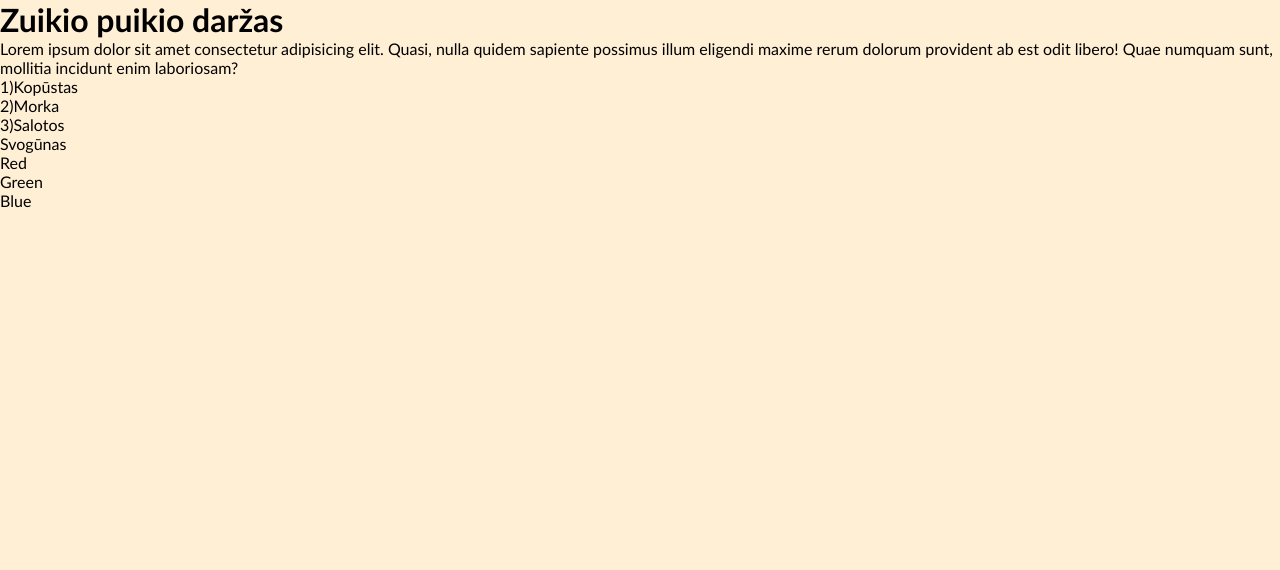
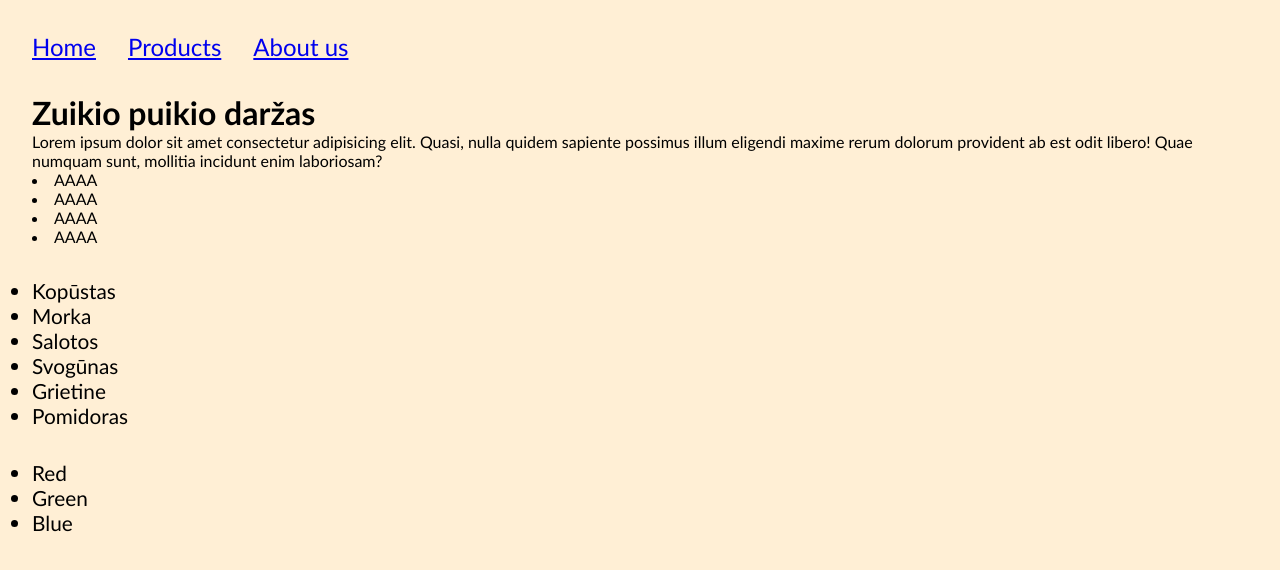
Before and after one commit to RasaZuk/dom, a website: page about-us/index.html in a window 1280 px wide. Drawn offline with Linux system fonts and the light colour scheme.

Commit message:
DOM lessons

```diff
--- a/about-us/about.js
+++ b/about-us/about.js
@@ -1,4 +1,4 @@
-const h1DOM = document.getElementById('title');
+/*const h1DOM = document.getElementById('title');
 console.log(h1DOM);
 
 const pDOM = document.getElementsByTagName('p');
@@ -15,9 +15,34 @@ console.log(ulDOM[0]);
 
 const liDOM = ulDOM[0].getElementsByTagName('li');
 
+for (let i = 0; i < liDOM.length; i++) {
+    console.log(liDOM[i].innerText);
+}
+
+//elementas.innerText = '145621';
+
+const sarasas = document.getElementById('pirkiniu-sarasas');
+
+console.log(sarasas);
+
+const sarasoDaiktai = sarasas.getElementsByTagName('li');
+console.log(sarasoDaiktai);
+
+for (let i = 0; i < sarasoDaiktai.length; i++) {
+    sarasoDaiktai[i].innerText = (i + 1) + ') ' + sarasoDaiktai[i].innerText;
+
+    console.log(i + 1) + ') ' + sarasoDaiktai[i].innerText;
+}
+    */
+
+const ulDOM = document.getElementsByTagName('ul');
+console.log(ulDOM);
+
+const liDOM = ulDOM[1].getElementsByTagName('li');
 
 for (let i = 0; i < liDOM.length; i++) {
     console.log(liDOM[i].innerText);
 }
 
-//elementas.innerText = '145621';
+const pomidoroVaikaiDOM = document.getElementById('darzas').querySelectorAll('.pomidoras > li');
+console.log(pomidoroVaikaiDOM);
--- a/about-us/index.html
+++ b/about-us/index.html
@@ -9,13 +9,34 @@
 </head>
 
 <body>
+    <header>
+        <nav>
+            <a href="../">Home</a>
+            <a href="../products/">Products</a>
+            <a href="../about-us">About us</a>
+        </nav>
+    </header>
+
+
     <h1 id="title">Zuikio puikio daržas</h1>
     <p id="desc">Lorem ipsum dolor sit amet consectetur adipisicing elit. Quasi, nulla quidem sapiente possimus illum eligendi maxime rerum dolorum provident ab est odit libero! Quae numquam sunt, mollitia incidunt enim laboriosam?</p>
+
+    <section id="darzas">
+        <div class="pomidoras">
+            <li>AAAA</li>
+            <li>AAAA</li>
+            <li>AAAA</li>
+            <li>AAAA</li>
+        </div>
+    </section>
+
     <ul>
-        <li>1)Kopūstas</li>
-        <li>2)Morka</li>
-        <li>3)Salotos</li>
+        <li>Kopūstas</li>
+        <li>Morka</li>
+        <li>Salotos</li>
         <li>Svogūnas</li>
+        <li>Grietine</li>
+        <li>Pomidoras</li>
     </ul>
 
     <ul>
--- a/main.css
+++ b/main.css
@@ -9,4 +9,21 @@ body * {
 body {
     font-family: 'Gill Sans', 'Gill Sans MT', Calibri, 'Trebuchet MS', sans-serif;
     background-color: papayawhip;
+    padding: 2rem;
 }
+
+header {
+    margin-bottom: 2rem;
+}
+
+nav {
+    display: flex;
+    flex-wrap: wrap;
+    gap: 2rem;
+    font-size: 1.5rem;
+}
+
+ul {
+    margin: 2rem 0;
+    font-size: 1.3rem;
+}
```
Also changed, not shown: index.html (+8 -0 lines), products/index.html (added, +30 -0 lines), products/products.js (added).
